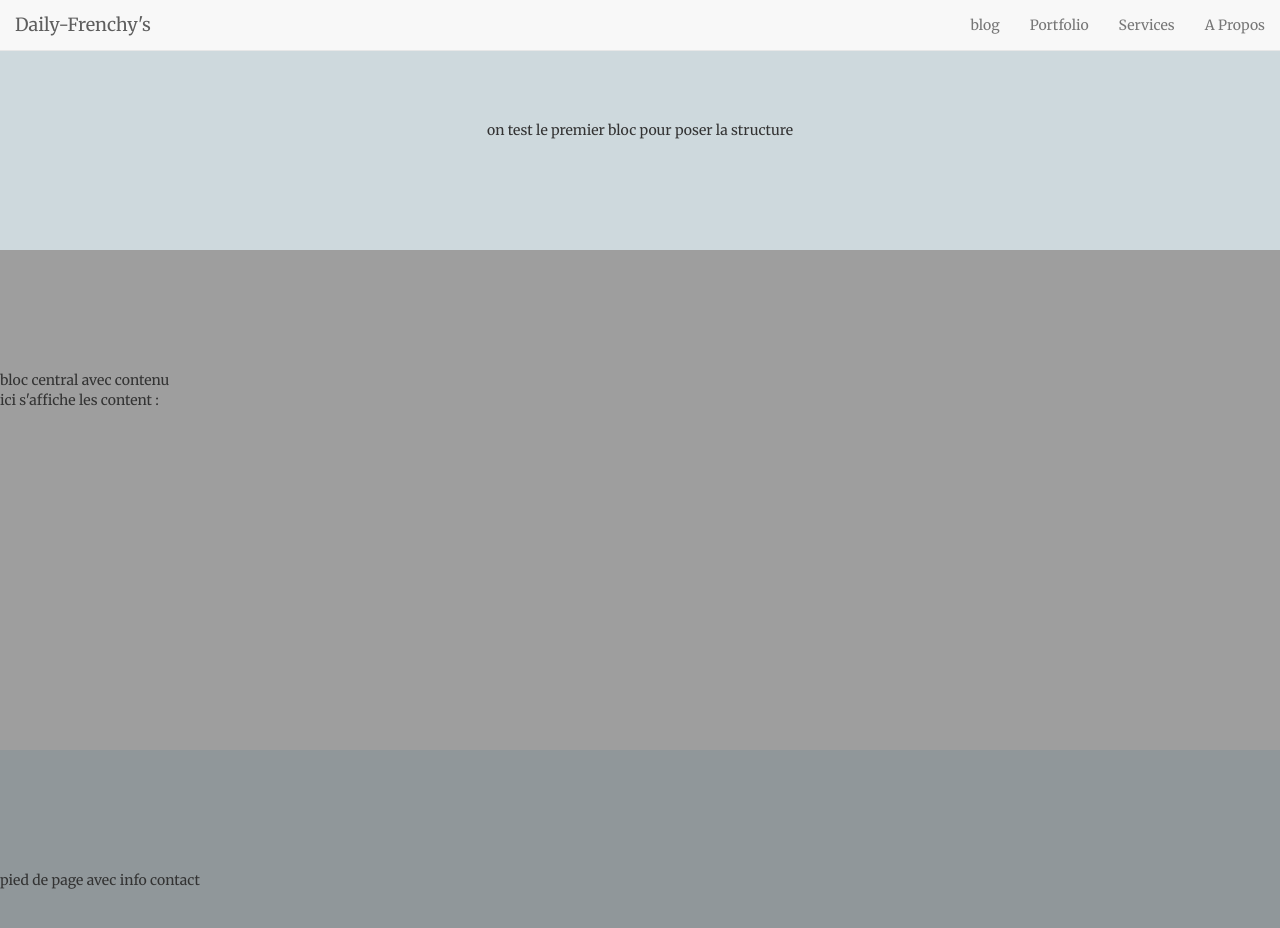
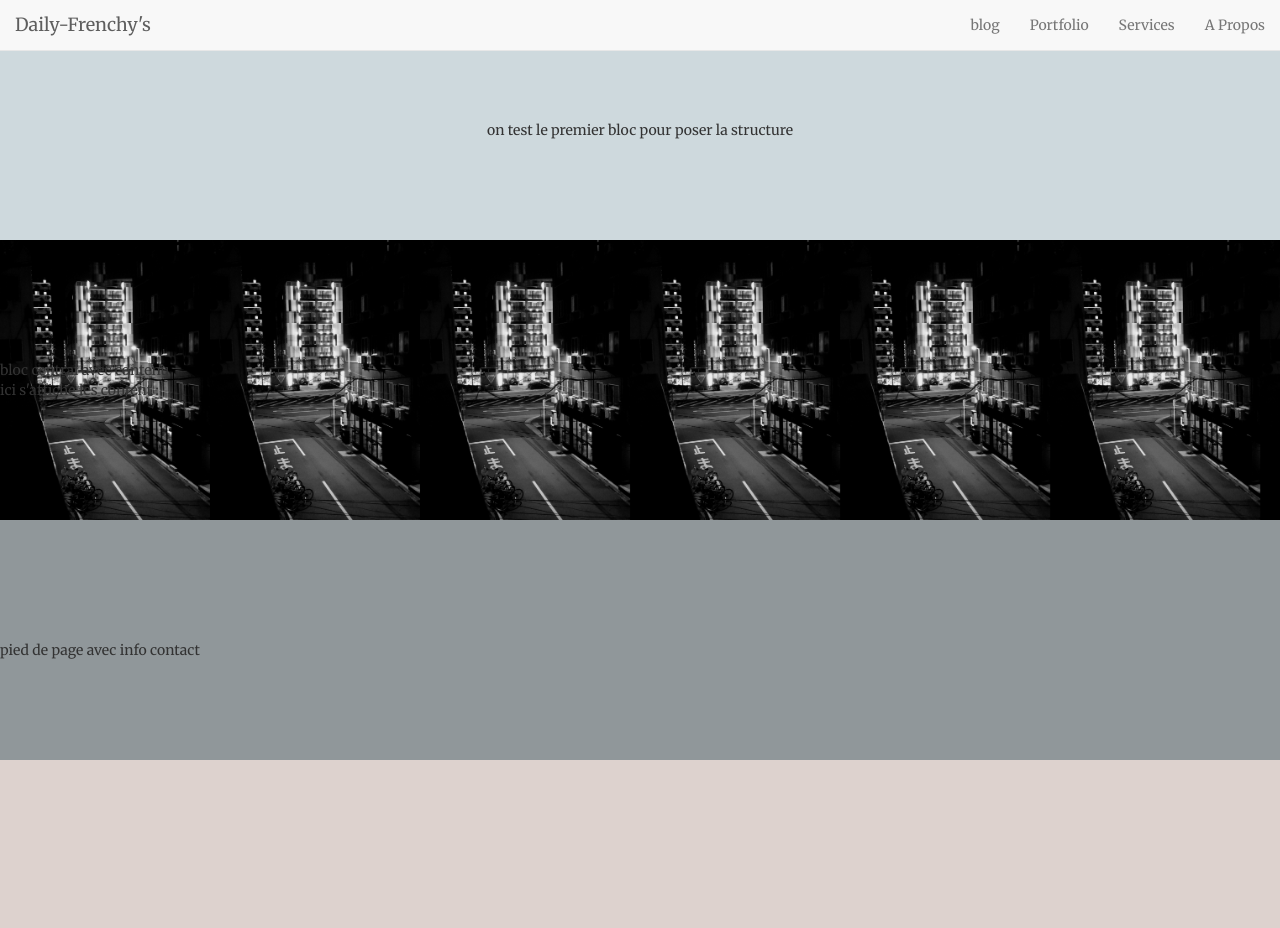
Before and after one commit to dailyfrenchy/news, a Jekyll site: the page built from index.html, in a window 1280 px wide and 1000 px high. Shown: the top 928 px of the window. Built offline with Jekyll 4.4.1, drawn with Linux system fonts in a browser that asks for light colours; some web fonts are replaced.

Commit message:
Update frenchy.css

```diff
--- a/css/frenchy.css
+++ b/css/frenchy.css
@@ -80,19 +80,15 @@
     background-color: #ced9dd;
     padding: 100px 0;
     text-align : center;
-    width: 100%;
-    height: 250px;
 }
 
 
 /*  bloc central du site, a disposer pour les differents onglets */
 .central {
     margin-top: 0;
-    background-image: url("/img/default/daily-frenchys-logo1-1000x1300.jpg");
+    background-image: url("/img/default/logo1.jpg");
 background-size: auto 100%;
     padding: 100px 0;
-    width: 100%;
-    height: 500px;
 }
 
 /* bloc pied de page, ou on va disposer la partie contact ect  */
@@ -102,6 +98,4 @@
     margin-top: 0;
     background-color: #90979a;
     padding: 100px 0;
-    width: 100%;
-    height: 250px;
 }
```
